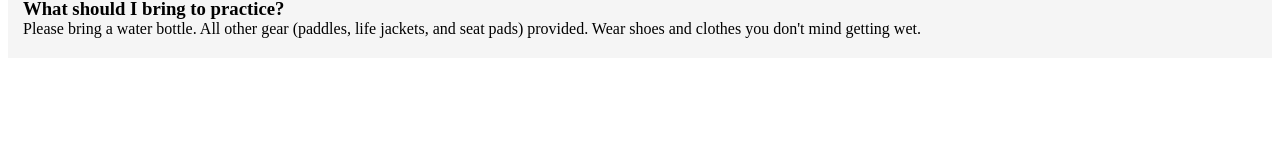
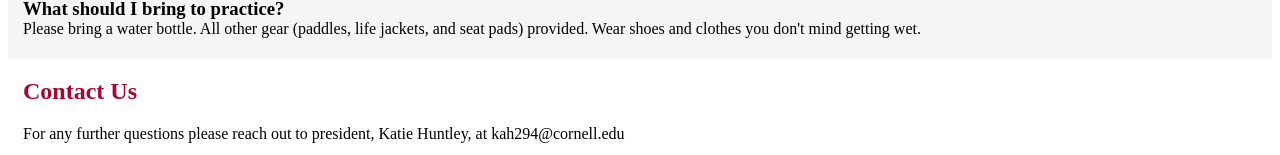
Before and after one commit to kh31514/Cornell_Dragon_Boat, a React (Create React App) app in the folder my-app/: page / in a window 1280 px wide. Shown: the part 1151-1306 px from the top of the page. Before the commit the page ends 1217 px from the top, so only its background shows below. Built offline with nearby package versions, Linux system fonts and the light colour scheme; a web font is replaced by a local one.

Commit message:
added Contact section with CSS

```diff
--- /dev/null
+++ b/my-app/src/components/Contact.js
@@ -0,0 +1,13 @@
+import React from 'react';
+import "../styles/Contact.css"
+
+const Contact = ({ president, presEmail }) => {
+  return (
+    <div className="contact-container">
+      <h2>Contact Us</h2>
+      <p>For any further questions please reach out to president, {president}, at {presEmail}</p>
+    </div>
+  );
+};
+
+export default Contact;
--- a/my-app/src/pages/HomePage.js
+++ b/my-app/src/pages/HomePage.js
@@ -3,6 +3,7 @@ import ImgBanner from '../components/ImgBanner';
 import Schedule from "../components/Schedule";
 import TextSection from '../components/TextSection';
 import FAQ from '../components/FAQ';
+import Contact from '../components/Contact';
 
 import dragonBoatsImg from "../assets/dragonBoats.jpg";
 import logo from "../assets/logo.png";
@@ -46,6 +47,10 @@ function App() {
           president={president}
           presEmail={presEmail}
         />
+        <Contact
+          president={president}
+          presEmail={presEmail}
+        />
       </main>
     </div>
   );
--- /dev/null
+++ b/my-app/src/styles/Contact.css
@@ -0,0 +1,3 @@
+.contact-container {
+  margin: 15px;
+}
```
